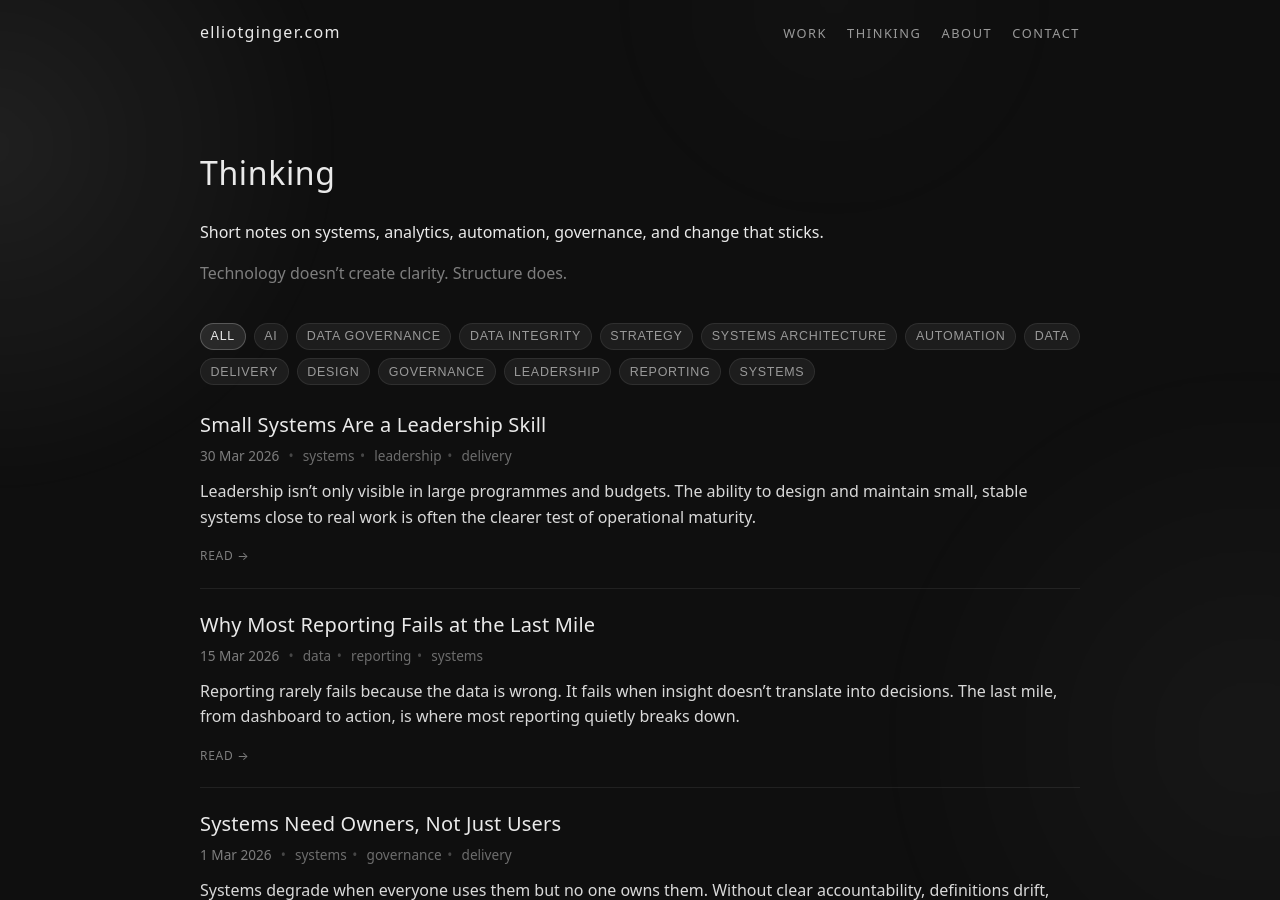
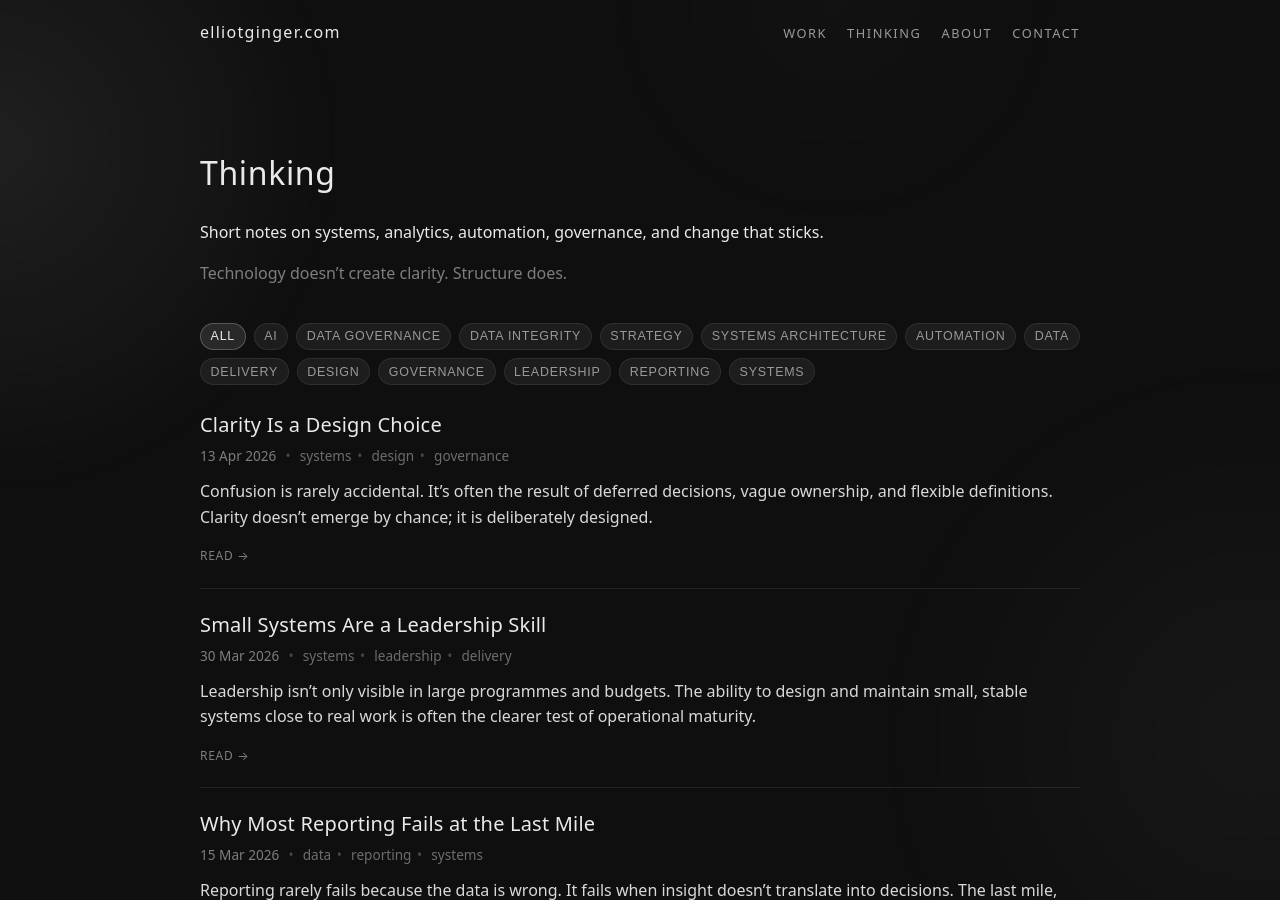
Before and after one commit to ElliotGinge/elliotginger.com, a Jekyll site: the page built from thinking.md, in a window 1280 px wide and 900 px high. Built offline with Jekyll 4.4.1, drawn with Linux system fonts in a browser that asks for light colours.

Commit message:
Update post metadata for clarity and permalink
Corrected punctuation in excerpt and added permalink.

```diff
--- a/_posts/2026-04-13-clarity-is-a-design-choice.md
+++ b/_posts/2026-04-13-clarity-is-a-design-choice.md
@@ -1,8 +1,11 @@
 ---
 layout: default
 title: Clarity Is a Design Choice
+date: 2026-04-13
+categories: [Thinking]
 tags: [systems, design, governance]
-excerpt: "Confusion is rarely accidental. It’s often the result of deferred decisions, vague ownership, and flexible definitions. Clarity doesn’t emerge by chance — it is deliberately designed."
+excerpt: "Confusion is rarely accidental. It’s often the result of deferred decisions, vague ownership, and flexible definitions. Clarity doesn’t emerge by chance; it is deliberately designed."
+permalink: /thinking/clarity-is-a-design-choice/
 ---
 
 Clarity rarely happens by accident.
```
